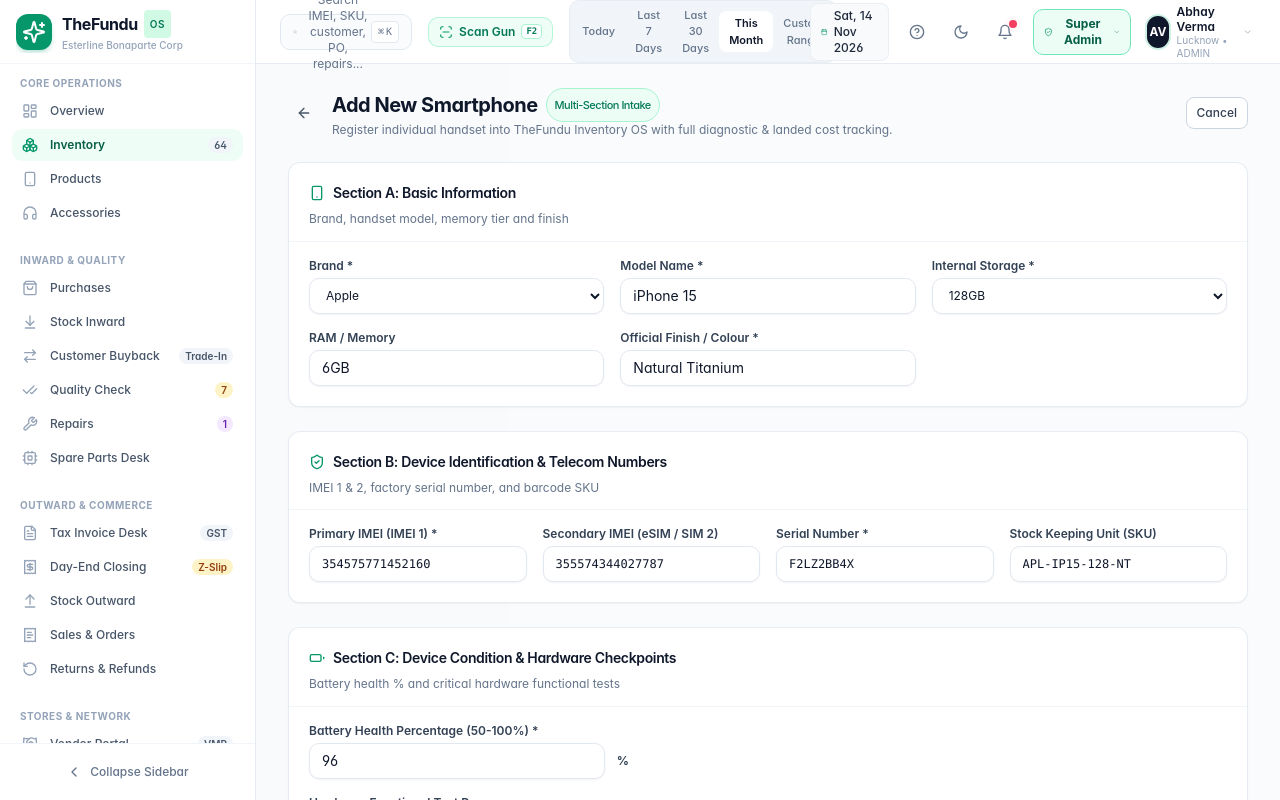
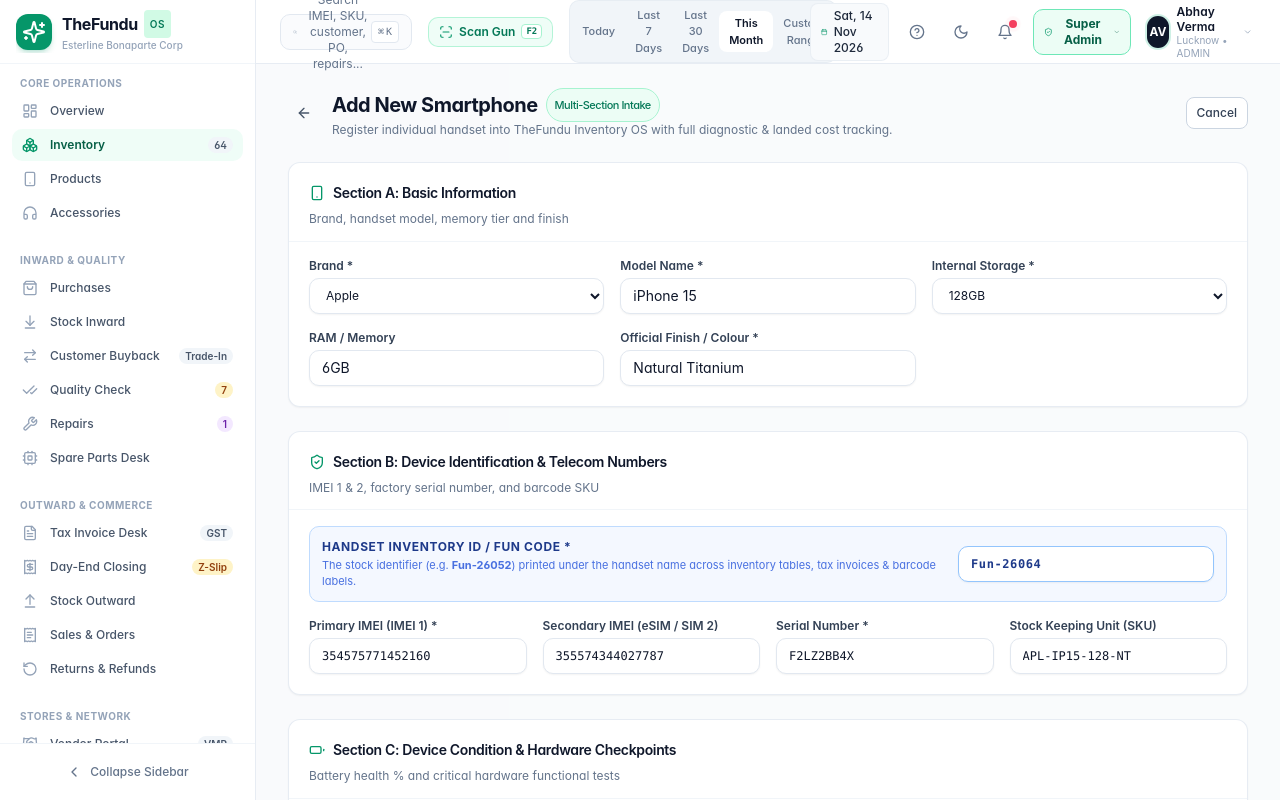
Before and after one commit to PRANJAL080/thefundu-os, a Next.js app: page /inventory/add in a window 1280 px wide. Built offline with nearby package versions, Linux system fonts and the light colour scheme.

Commit message:
Add customizable Fun Code / Inventory ID input section to edit modal and new device form

```diff
--- a/src/app/inventory/add/page.tsx
+++ b/src/app/inventory/add/page.tsx
@@ -30,6 +30,7 @@ import { DeviceGrade, DeviceStatus, WarehouseLocation } from "@/lib/types";
 
 // Zod Schema
 const phoneFormSchema = z.object({
+  customId: z.string().optional(),
   brand: z.string().min(1, "Brand is required"),
   model: z.string().min(1, "Model is required"),
   storage: z.string().min(1, "Storage is required"),
@@ -70,7 +71,7 @@ type PhoneFormData = z.infer<typeof phoneFormSchema>;
 
 export default function AddNewPhonePage() {
   const router = useRouter();
-  const { addDevice, suppliers, warehouses, showToast } = useApp();
+  const { addDevice, devices, suppliers, warehouses, showToast } = useApp();
 
   const [imageUrls, setImageUrls] = useState<string[]>([
     "https://images.unsplash.com/photo-1695048133142-1a20484d2569?auto=format&fit=crop&w=600&q=80",
@@ -85,6 +86,7 @@ export default function AddNewPhonePage() {
   } = useForm<PhoneFormData>({
     resolver: zodResolver(phoneFormSchema),
     defaultValues: {
+      customId: `Fun-${26000 + (devices?.length || 0)}`,
       brand: "Apple",
       model: "iPhone 15",
       storage: "128GB",
@@ -142,6 +144,7 @@ export default function AddNewPhonePage() {
 
   const onSubmit = (data: PhoneFormData) => {
     addDevice({
+      id: data.customId?.trim(),
       brand: data.brand,
       model: data.model,
       storage: data.storage,
@@ -312,6 +315,25 @@ export default function AddNewPhonePage() {
             <CardDescription>IMEI 1 & 2, factory serial number, and barcode SKU</CardDescription>
           </CardHeader>
           <CardContent className="pt-4 grid grid-cols-1 sm:grid-cols-2 md:grid-cols-4 gap-4 text-xs">
+            {/* Handset Code / Fun ID */}
+            <div className="sm:col-span-2 md:col-span-4 p-3 rounded-lg bg-blue-50/70 dark:bg-blue-950/30 border border-blue-200 dark:border-blue-800 flex flex-col sm:flex-row sm:items-center justify-between gap-3">
+              <div>
+                <label className="font-bold text-blue-900 dark:text-blue-200 block text-xs uppercase tracking-wider">
+                  Handset Inventory ID / Fun Code *
+                </label>
+                <p className="text-[11px] text-blue-700/80 dark:text-blue-400 mt-0.5">
+                  The stock identifier (e.g. <strong>Fun-26052</strong>) printed under the handset name across inventory tables, tax invoices & barcode labels.
+                </p>
+              </div>
+              <div className="w-full sm:w-64 shrink-0">
+                <Input
+                  placeholder="e.g. Fun-26052"
+                  className="font-mono text-xs font-bold tracking-wider bg-white dark:bg-slate-900 border-blue-300 dark:border-blue-700 text-blue-900 dark:text-blue-100"
+                  {...register("customId")}
+                />
+              </div>
+            </div>
+
             {/* IMEI 1 */}
             <div>
               <label className="font-semibold text-slate-700 dark:text-slate-300 block mb-1">
--- a/src/components/inventory/EditDeviceModal.tsx
+++ b/src/components/inventory/EditDeviceModal.tsx
@@ -64,6 +64,7 @@ export function EditDeviceModal({ device, isOpen, onClose }: EditDeviceModalProp
   const { updateDevice, warehouses, currentUser, showToast } = useApp();
 
   // Form States
+  const [deviceId, setDeviceId] = useState("");
   const [brand, setBrand] = useState("");
   const [model, setModel] = useState("");
   const [storage, setStorage] = useState("128GB");
@@ -102,6 +103,7 @@ export function EditDeviceModal({ device, isOpen, onClose }: EditDeviceModalProp
   // Load device into form when opened
   useEffect(() => {
     if (device && isOpen) {
+      setDeviceId(device.id || "");
       setBrand(device.brand || "Apple");
       setModel(device.model || "");
       setStorage(device.storage || "128GB");
@@ -153,6 +155,11 @@ export function EditDeviceModal({ device, isOpen, onClose }: EditDeviceModalProp
   const handleSave = (e: React.FormEvent) => {
     e.preventDefault();
 
+    if (!deviceId.trim()) {
+      showToast("Handset ID / Fun Code is required.", "error");
+      return;
+    }
+
     if (!imei1.trim()) {
       showToast("Primary IMEI 1 is required.", "error");
       return;
@@ -189,6 +196,7 @@ export function EditDeviceModal({ device, isOpen, onClose }: EditDeviceModalProp
       : device.images || [];
 
     updateDevice(device.id, {
+      id: deviceId.trim(),
       brand: brand.trim(),
       model: model.trim(),
       storage,
@@ -215,7 +223,7 @@ export function EditDeviceModal({ device, isOpen, onClose }: EditDeviceModalProp
       activityTimeline: [newActivity, ...(device.activityTimeline || [])],
     });
 
-    showToast(`Handset ${device.id} (${brand} ${model}) updated successfully!`, "success");
+    showToast(`Handset ${deviceId.trim()} (${brand} ${model}) updated successfully!`, "success");
     onClose();
   };
 
@@ -311,6 +319,29 @@ export function EditDeviceModal({ device, isOpen, onClose }: EditDeviceModalProp
           {/* TAB 1: GENERAL & IDENTIFICATION */}
           {activeTab === "general" && (
             <div className="space-y-5">
+              {/* Handset Code / Fun ID Section */}
+              <div className="p-3.5 rounded-xl bg-blue-50/80 dark:bg-blue-950/40 border border-blue-200 dark:border-blue-800 flex flex-col sm:flex-row sm:items-center justify-between gap-3 shadow-xs">
+                <div>
+                  <label className="block text-xs font-bold text-blue-900 dark:text-blue-200 uppercase tracking-wider flex items-center gap-1.5">
+                    <Tag className="h-3.5 w-3.5 text-blue-600 dark:text-blue-400" />
+                    <span>Inventory ID / Fun Code</span>
+                    <span className="text-rose-500">*</span>
+                  </label>
+                  <p className="text-[11px] text-blue-700/90 dark:text-blue-300 mt-0.5">
+                    Handset stock code (e.g. <strong>Fun-26052</strong>) displayed under the device title across inventory tables, tax invoices & barcode labels.
+                  </p>
+                </div>
+                <div className="w-full sm:w-64 shrink-0">
+                  <Input
+                    placeholder="e.g. Fun-26052"
+                    value={deviceId}
+                    onChange={(e) => setDeviceId(e.target.value)}
+                    className="text-xs h-9 font-mono font-bold tracking-wider bg-white dark:bg-slate-900 border-blue-300 dark:border-blue-700 text-blue-900 dark:text-blue-100 focus:ring-blue-500 shadow-xs"
+                    required
+                  />
+                </div>
+              </div>
+
               {/* Brand and Model */}
               <div className="grid grid-cols-1 md:grid-cols-3 gap-4">
                 <div>
--- a/src/lib/store.tsx
+++ b/src/lib/store.tsx
@@ -485,7 +485,7 @@ export function AppProvider({ children }: { children: ReactNode }) {
   // Device CRUD
   const addDevice = (newDev: Partial<Device>): Device => {
     const nextNumber = 26000 + devices.length;
-    const id = `Fun-${nextNumber}`;
+    const id = (newDev.id && newDev.id.trim()) ? newDev.id.trim() : `Fun-${nextNumber}`;
     const purchasePrice = Number(newDev.costs?.purchasePrice || 0);
     const repairCost = Number(newDev.costs?.repairCost || 0);
     const testingCost = Number(newDev.costs?.testingCost || 500);
@@ -571,16 +571,17 @@ export function AppProvider({ children }: { children: ReactNode }) {
   };
 
   const updateDevice = (id: string, updates: Partial<Device>) => {
+    const targetId = updates.id && updates.id.trim() ? updates.id.trim() : id;
     setDevices((prev) =>
       prev.map((dev) => {
         if (dev.id === id) {
-          const updated = { ...dev, ...updates };
+          const updated = { ...dev, ...updates, id: targetId };
           return updated;
         }
         return dev;
       })
     );
-    showToast(`Device ${id} updated successfully.`, "info");
+    showToast(`Device ${targetId} updated successfully.`, "info");
   };
 
   const deleteDevice = (id: string) => {
```
